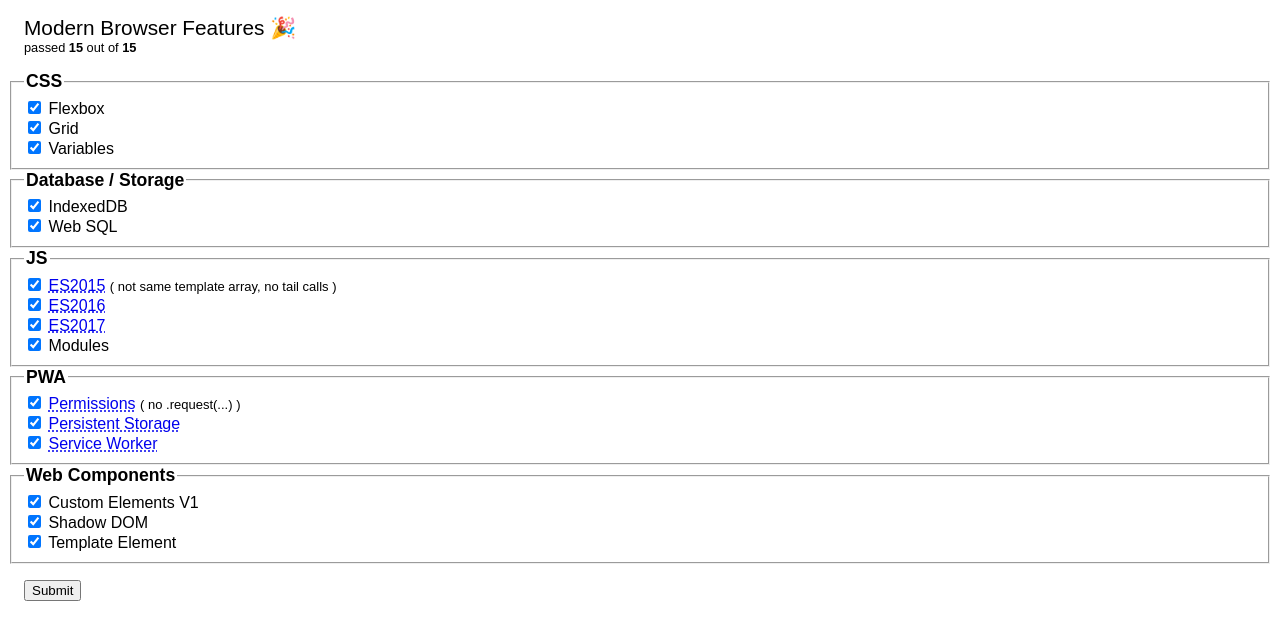
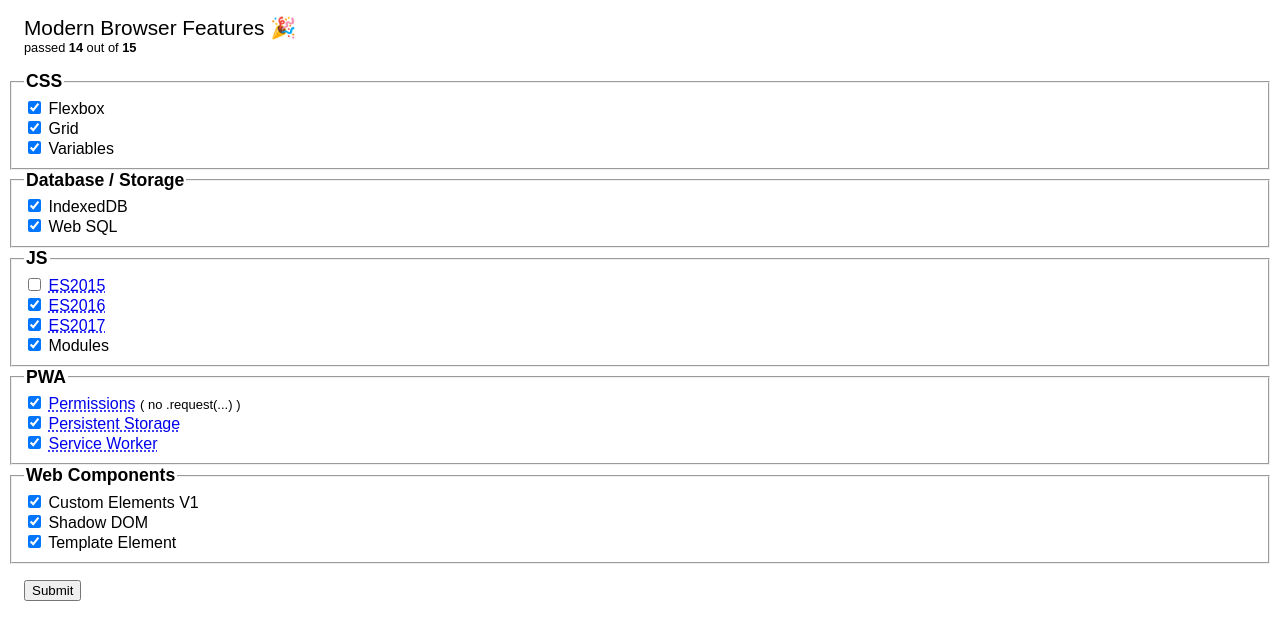
Before and after one commit to WebReflection/features, a website: page index.html in a window 1280 px wide. Drawn offline with Linux system fonts and the light colour scheme.

Commit message:
improved checks for template literals and variables

```diff
--- a/index.html
+++ b/index.html
@@ -101,6 +101,8 @@
                 if (!readable) return;
                 try {
                   document.body.style.setProperty('--variable', 200);
+                  // trigger restyle
+                  var offset = document.body.offsetHeight;
                   if (getComputedStyle(document.body, null).getPropertyValue('--variable') != 200) {
                     caveats.push('non writable');
                   }
@@ -190,8 +192,9 @@
             },
             function templateLiterals(caveats) {
               function tag(tpl) { return tpl; };
-              var same = eval('tag`1${2}3` === tag`1${0}3`');
-              if (!same) caveats.push('not same template array');
+              var test = eval('function test($) { return tag`1${$}3`; }');
+              if (test(2) !== test(0))
+                caveats.push('not same template array');
             },
             function destructuring(caveats) {
               eval('const [a, b] = [1, 2]; if(a !== 1 || b !== 2) throw new Error;');
```
